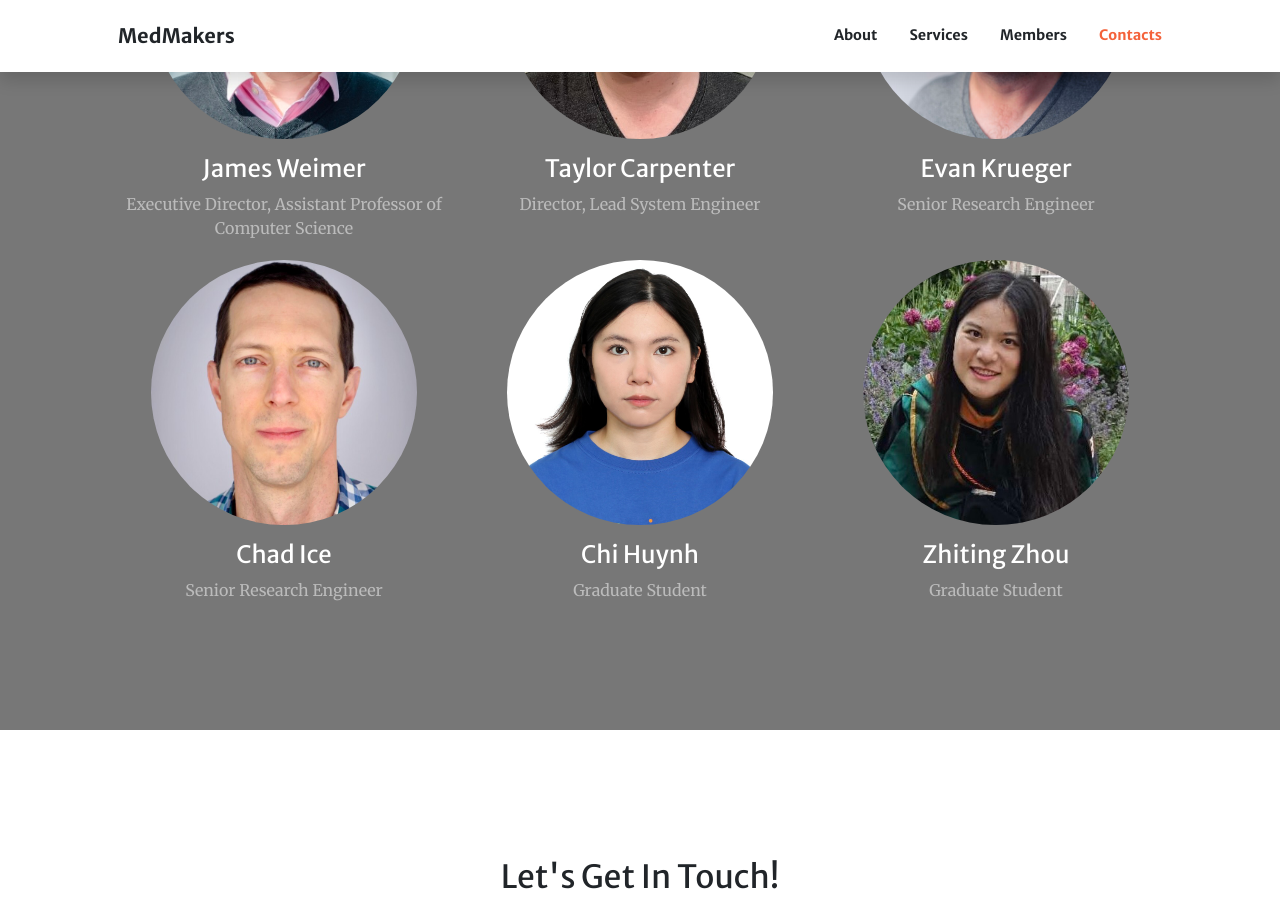
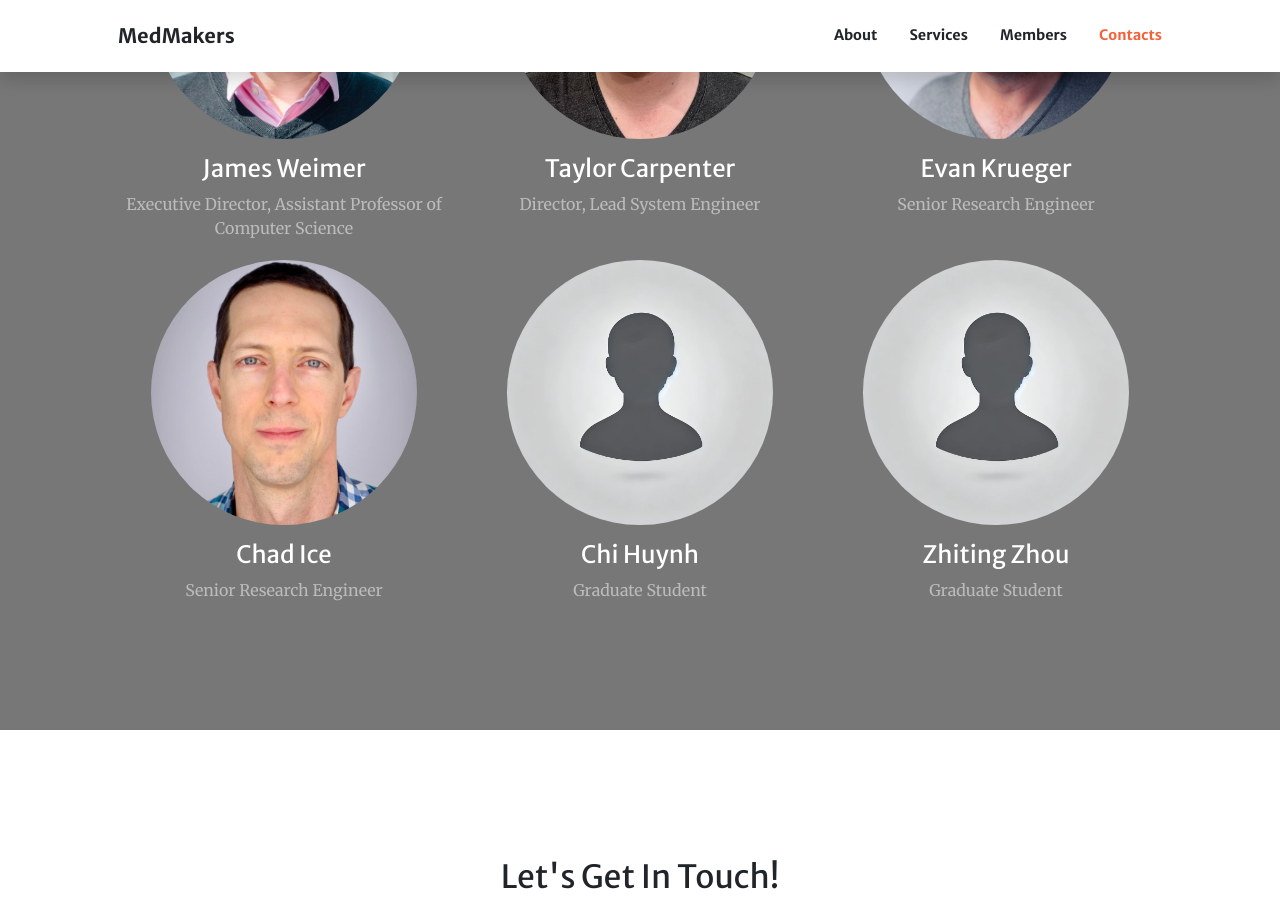
Before and after one commit to IoMT-Lab/medmakers-io.github.io, a Jekyll site: the page built from index.md, in a window 1280 px wide and 900 px high, scrolled down 2812 px. Built offline with Jekyll 4.4.1, drawn with Linux system fonts in a browser that asks for light colours; comment, search, counter and statistics services are not loaded.

Commit message:
Revert "Made 'Get Started' button nav to contacts setion, added photos of Chi and Zhiting"
This reverts commit 89c22c9b7ff9d0e1e83405fcb1baf6db9a752880.

```diff
--- a/index.md
+++ b/index.md
@@ -96,11 +96,11 @@ sections:
         url: '#'
       - title: Chi Huynh
         text: Graduate Student
-        image: assets/img/members/Chi.jpeg
+        image: assets/img/members/placeholder.webp
         url: '#'
       - title: Zhiting Zhou
         text: Graduate Student
-        image: assets/img/members/Zhiting.jpeg
+        image: assets/img/members/placeholder.webp
         url: '#'
 
   # - type: timeline.html
```
Also changed, not shown: other parts of index.md (+1 -1 lines), assets/img/members/Chi.jpeg (deleted), assets/img/members/Zhiting.jpeg (deleted).
